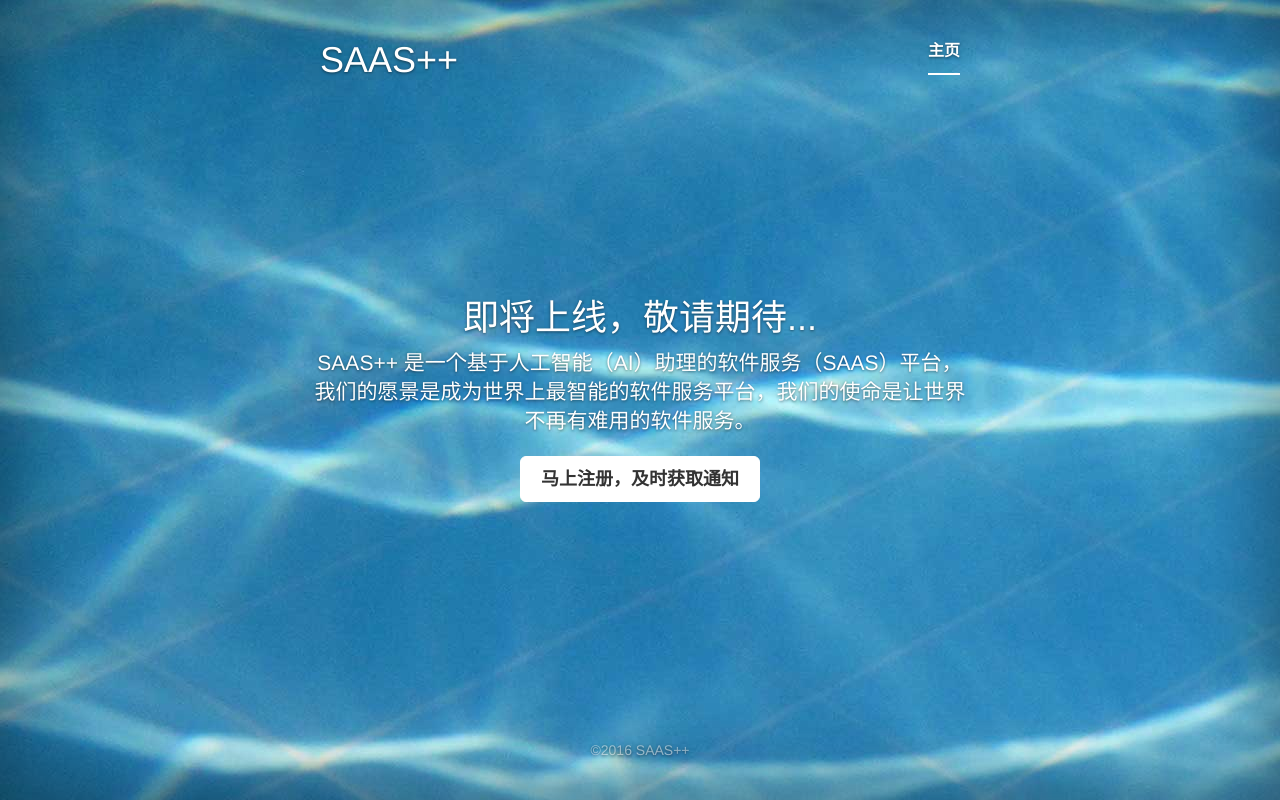
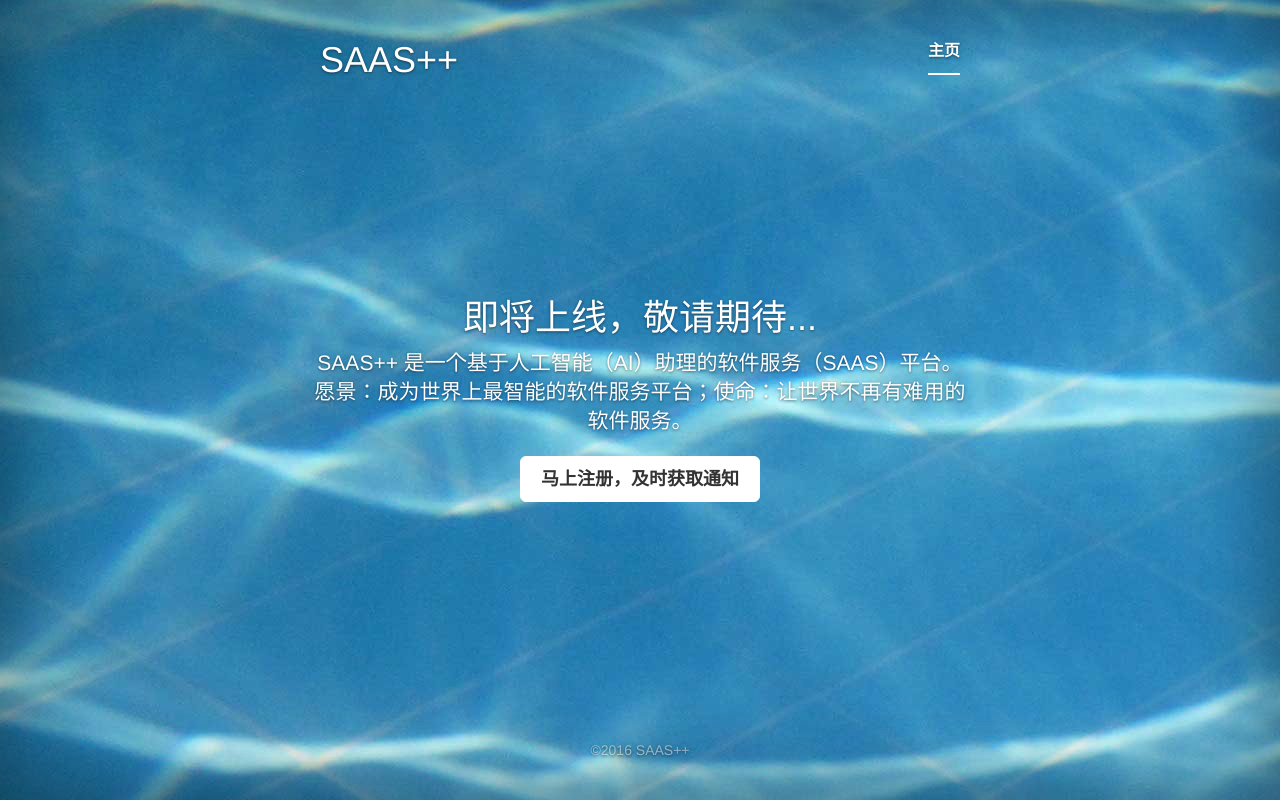
Before and after one commit to ajiang-open/saasxx, a web app: page / in a window 1280 px wide. Run offline with its HTML, style and script files only (its server is not run), Linux system fonts and the light colour scheme; data that the repository does not hold is empty.

Commit message:
优化首页展示

```diff
--- a/saasxx-core/src/main/webapp/index.html
+++ b/saasxx-core/src/main/webapp/index.html
@@ -32,11 +32,10 @@
 				</div>
 				<div class="inner cover">
 					<h1 class="cover-heading">即将上线，敬请期待...</h1>
-					<p class="lead">SAAS++
-						是一个基于人工智能（AI）助理的软件服务（SAAS）平台，我们的愿景是成为世界上最智能的软件服务平台，我们的使命是让世界不再有难用的软件服务。</p>
+					<p class="lead">SAAS++ 是一个基于人工智能（AI）助理的软件服务（SAAS）平台。愿景：成为世界上最智能的软件服务平台；使命：让世界不再有难用的软件服务。</p>
 					<p class="lead">
-						<a href="javascript:void(0)" class="btn btn-lg btn-default"
-							data-toggle="modal" data-target="#signup_modal">马上注册，及时获取通知</a>
+						<button class="btn btn-lg btn-default"
+							data-toggle="modal" data-target="#signup_modal">马上注册，及时获取通知</button>
 					</p>
 				</div>
 				<div id="signup_modal" class="modal fade signup-form">
```
